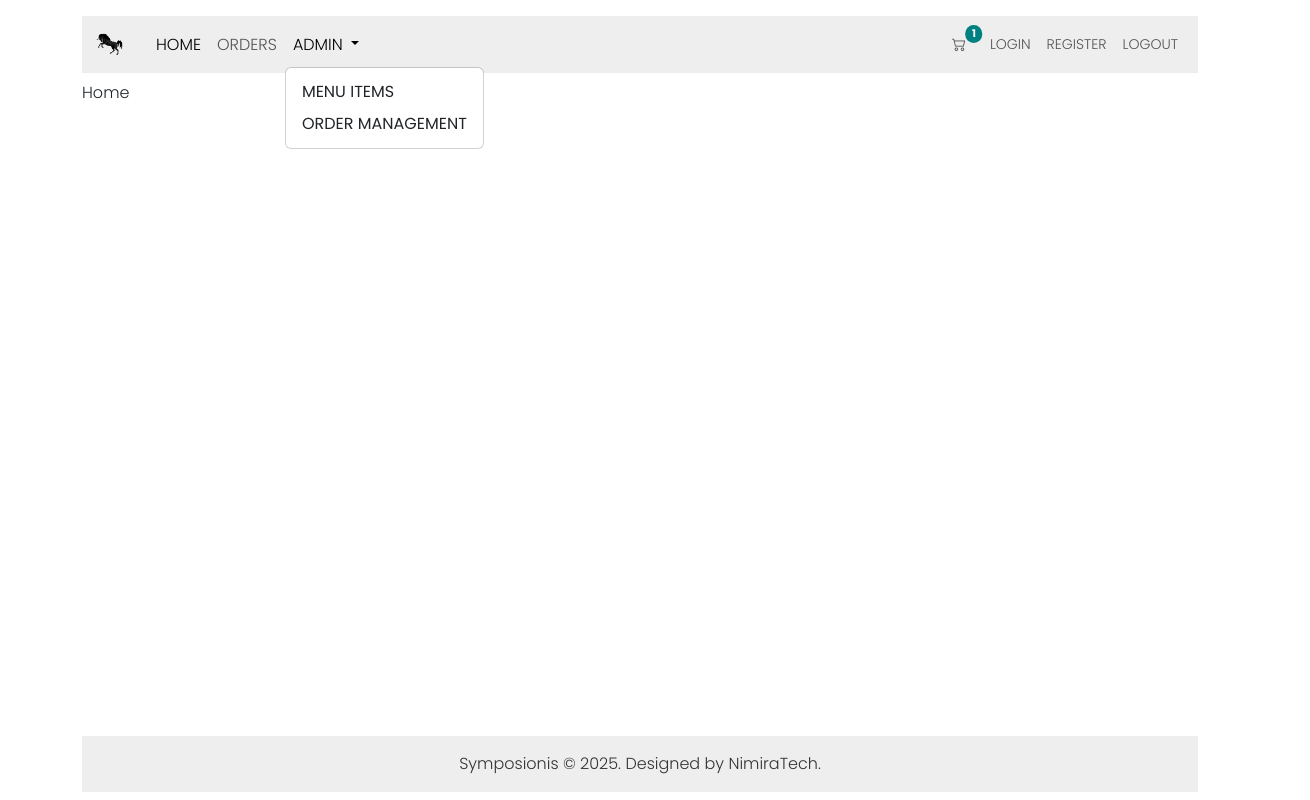
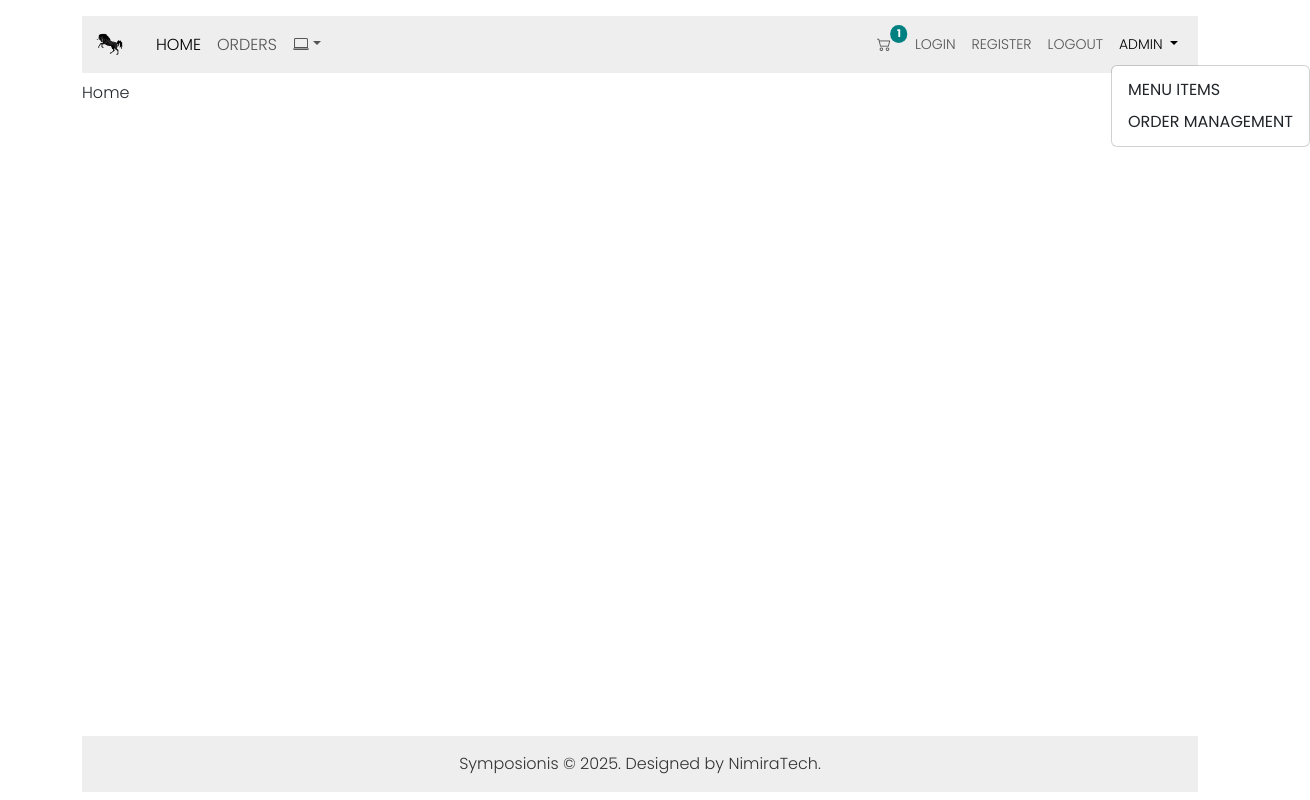
Before and after one commit to Nimira43/Symposionis, a Vue app: page / in a window 1280 px wide. Both pictures are taken after a click on the button "ADMIN". Shown: the whole page, 1310 px wide, since content can reach past the window. Built offline with nearby package versions, Linux system fonts and the light colour scheme; a web font is replaced by a local one.

Commit message:
Copied dropdown menu and placed on right hand side navbar - will be for light / dark mode functionality

```diff
--- a/src/components/layout/Header.vue
+++ b/src/components/layout/Header.vue
@@ -52,7 +52,7 @@
               data-bs-toggle="dropdown"
               aria-expanded="false"
             >
-              Admin
+              <i class="bi bi-laptop"></i>
             </a>
             <ul class="dropdown-menu">
               <li>
@@ -113,6 +113,38 @@
               Logout
             </button>
           </li>
+
+          <li class="nav-item dropdown">
+            <a
+              href="#"
+              class="nav-link text-uppercase dropdown-toggle"
+              role="button"
+              data-bs-toggle="dropdown"
+              aria-expanded="false"
+            >
+              Admin
+            </a>
+            <ul class="dropdown-menu">
+              <li>
+                <router-link
+                  :to="{name: APP_ROUTE_NAMES.MENU_ITEM_LIST}"
+                  class="dropdown-item text-uppercase"
+                  aria-current="page"
+                >
+                  Menu Items
+                </router-link>
+              </li>
+              <li>
+                <router-link
+                  :to="{name: APP_ROUTE_NAMES.MANAGE_ORDER_ADMIN}"
+                  class="dropdown-item text-uppercase"
+                  aria-current="page"
+                >
+                  Order Management
+                </router-link>
+              </li>
+            </ul>
+          </li>
         </ul>
       </div>
     </div>
```
